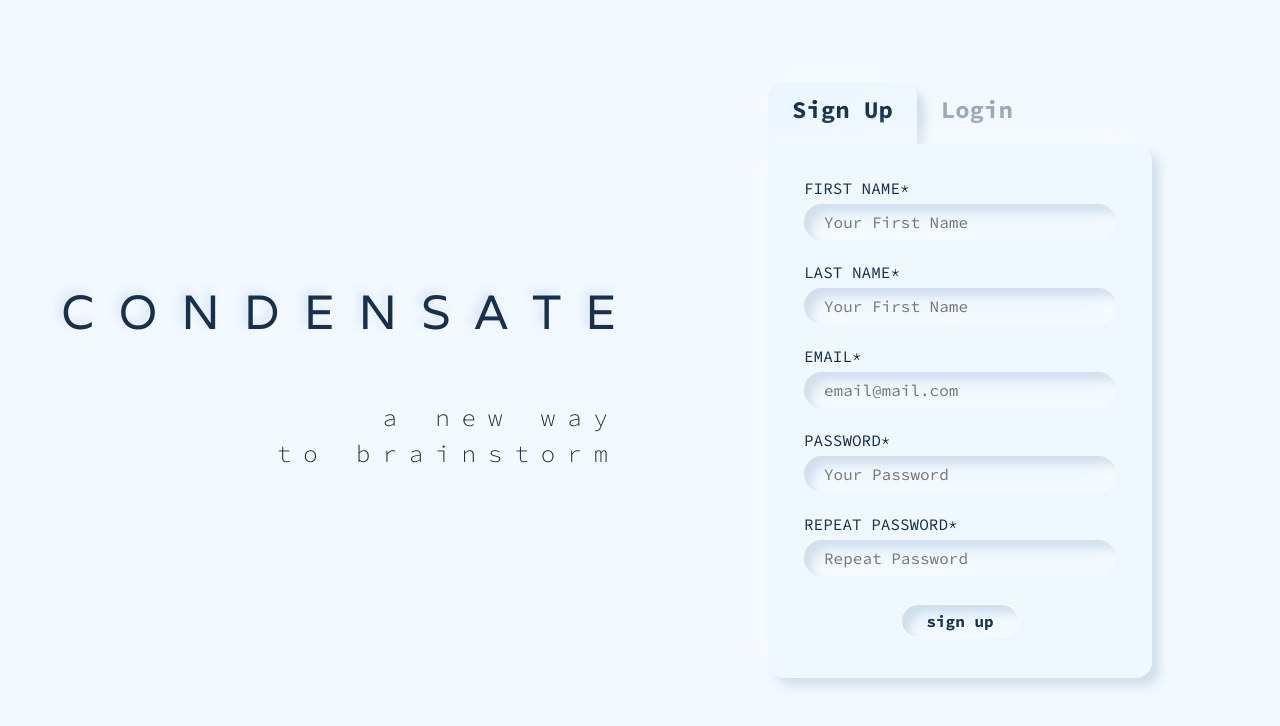
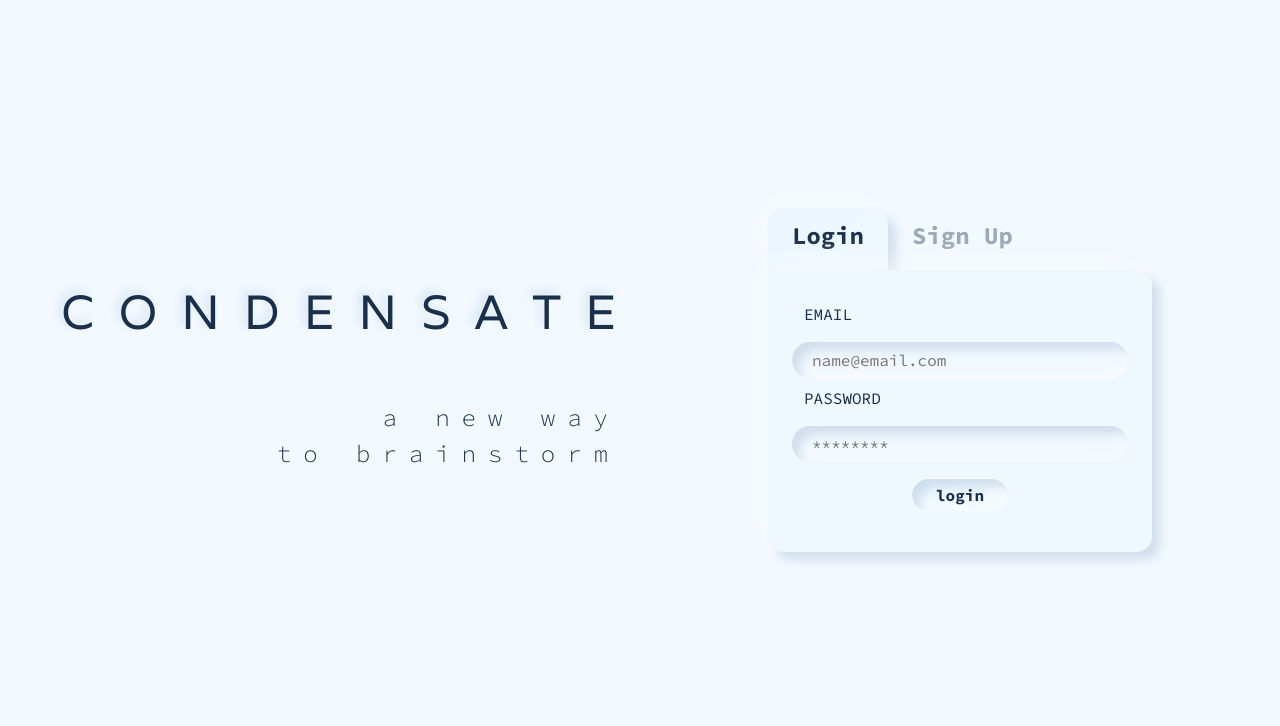
Before and after one commit to CondensateCrew/Condensate, a React (Create React App) app: page / in a window 1280 px wide. Shown: the top 726 px of the page. Built offline with nearby package versions, Linux system fonts and the light colour scheme.

Commit message:
Switch default settings for Login/SignUp form so Login comes first

```diff
--- a/src/Components/LoginForm/LoginForm.tsx
+++ b/src/Components/LoginForm/LoginForm.tsx
@@ -58,8 +58,8 @@ const LoginForm: React.FC<Props> = ({ isLogin, toggleTab}) => {
   return (
     <div>
       <header>
+        <h2 className='active'>Login</h2>
         <h2 className='hidden' onClick={toggleForm}>Sign Up</h2>
-        <h2 className='active'>Login</h2>
       </header>
       <form>
         {error !== '' && <p className="error-notification">{error}</p>}
--- a/src/Components/WelcomePage/WelcomePage.tsx
+++ b/src/Components/WelcomePage/WelcomePage.tsx
@@ -2,10 +2,9 @@ import React, { useState } from 'react';
 import './WelcomePage.scss';
 import LoginForm from '../LoginForm/LoginForm';
 import SignUpForm from '../../Containers/SignUpForm/SignUpForm';
-import LoginForm from '../../Components/LoginForm/LoginForm';
 
 const WelcomePage: React.FC = () => {
-  const [ isLogin, setIsLogin ] = useState<boolean>(false);
+  const [ isLogin, setIsLogin ] = useState<boolean>(true);
 
   return (
     <main className="welcome-page">
--- a/src/Containers/SignUpForm/SignUpForm.tsx
+++ b/src/Containers/SignUpForm/SignUpForm.tsx
@@ -78,8 +78,8 @@ const SignUpForm: React.FC<Props> = ({ isLogin, toggleTab }) => {
   return (
     <div className="sign-up-form">
       <header>
+        <h2 className="hidden" onClick={toggleForm}>Login</h2>
         <h2 className="active">Sign Up</h2>
-        <h2 className="hidden" onClick={toggleForm}>Login</h2>
       </header>
       <form>
         {error !== '' && <p className="error-notification">{error}</p>}
```
